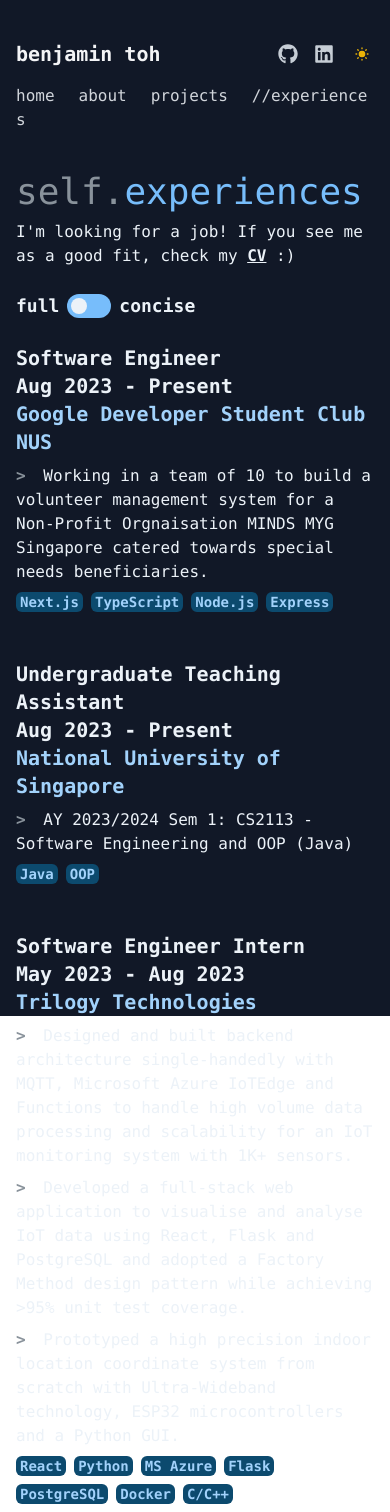
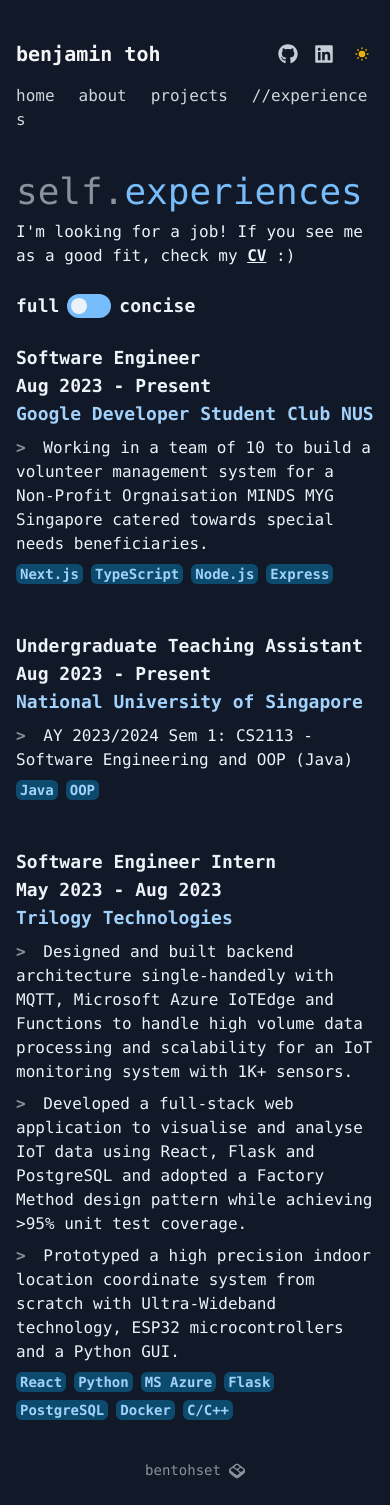
Before and after one commit to bentohset/dev-portfolio, a Next.js app: page /experiences in a window 390 px wide. Built offline with nearby package versions, Linux system fonts and the light colour scheme.

Commit message:
fix: screen height on mobile bug

```diff
--- a/src/components/ExperienceBlock.js
+++ b/src/components/ExperienceBlock.js
@@ -17,11 +17,11 @@
 
         <div className='flex flex-col w-full justify-start'>
           <div className='flex md:flex-row w-full flex-col justify-between md:items-center items-start'>
-            <p className='font-bold text-xl'>{exp.role}</p>
-            <p className='font-bold text-xl'>{exp.period}</p>
+            <p className='font-bold sm:text-xl text-lg'>{exp.role}</p>
+            <p className='font-bold sm:text-xl text-lg'>{exp.period}</p>
           </div>
 
-          <p className='dark:text-[#a2d2fb] font-bold text-xl mb-2'>{exp.company}</p>
+          <p className='dark:text-[#a2d2fb] font-bold sm:text-xl text-lg mb-2'>{exp.company}</p>
           <ul className='space-y-2'>
             {isConcise ? (
               <p>{exp.concise}</p>
--- a/src/components/Footer.js
+++ b/src/components/Footer.js
@@ -1,13 +1,19 @@
 import React, { FC } from 'react';
 import { Container, Text } from '@chakra-ui/react';
+import { SiBento } from 'react-icons/si';
+import { useRouter } from 'next/router'
 
 
 const Footer = () => {
-  return (
-    <Container as='footer' maxW='3xl' pb={6} centerContent>
-      <Text fontSize='sm'>
-        © Benjamin.
+  const router = useRouter()
+
+  // dont show on index.js
+  return router.asPath !== "/" && (
+    <Container as='footer' pb={6} className='flex flex-row justify-center items-center gap-x-2 py-8'>
+      <Text fontSize='sm' className='text-[#89929b]'>
+        bentohset
       </Text>
+      <SiBento color='#89929b'/>
     </Container>
   );
 };
--- a/src/components/Layout.js
+++ b/src/components/Layout.js
@@ -1,14 +1,19 @@
 import React from 'react'
 import Navbar from './Navbar'
 import { Container } from '@chakra-ui/react';
+import Footer from './Footer';
+import ScrollToTopButton from './ScrollToTopButton';
 
 const Layout = ({ children }) => {
   return (
     <main className='flex flex-col bg-[#dfdfdf] dark:bg-gray-900 dark:text-[#ecf2f8] text-[#21262d]'>
         <Navbar/>
-        <Container maxW='3xl' flex={1} minHeight='calc(100vh - 133px)' className='pt-0 md:pt-0'>
+        <Container maxW='3xl' flex={1} minHeight='calc(100vh - 200px)' className=''>
           {children}
+
         </Container>
+        <ScrollToTopButton/>
+        <Footer/>
     </main>
   )
 }
--- a/src/components/SkillsContainer.js
+++ b/src/components/SkillsContainer.js
@@ -53,7 +53,7 @@
 
   return (
     <div className='flex flex-col space-y-4 md:space-y-8 md:items-start'>
-        <div className='flex flex-row space-x-4'>
+        <div className='flex sm:flex-row flex-col sm:space-x-4 space-x-0 space-y-2 sm:space-y-0'>
         <div className='flex flex-col items-start'>
             <div className='flex flex-row items-center hover:text-[#7ce38b] cursor-pointer w-44' onClick={()=>{setLangToggle(prev => !prev)}}>
                 <div className='w-12 flex flex-row items-center'>
@@ -115,7 +115,7 @@
         </div>
         </div>
 
-        <div className='flex flex-row space-x-4'>
+        <div className='flex sm:flex-row flex-col sm:space-x-4 space-x-0 space-y-2 sm:space-y-0'>
         <div className='flex flex-col items-start'>
             <div className='flex flex-row items-center hover:text-[#7ce38b] cursor-pointer w-44' onClick={()=>{setDbToggle(prev => !prev)}}>
                 <div className='w-12 flex flex-row items-center'>
--- a/src/pages/about.js
+++ b/src/pages/about.js
@@ -26,7 +26,7 @@
         },
     ]
   return (
-    <section className='gap-y-4 flex flex-col h-screen'>
+    <section className='gap-y-4 flex flex-col h-full'>
         <Section delay={0.1} margin={0}>
             <h1 className='text-4xl text-[#89929b]'>self.<span className='text-[#cea5fb]'>about</span></h1>
         </Section>
--- a/src/pages/experiences.js
+++ b/src/pages/experiences.js
@@ -13,7 +13,7 @@
   }
 
   return (
-    <section className='gap-y-4 flex flex-col h-screen'>
+    <section className='gap-y-4 flex flex-col h-full'>
       <Section delay={0.1}>
         <div className='flex md:flex-row flex-col gap-x-8 md:items-center items-start gap-y-2 md:gap-y-0'>
           <h1 className='text-4xl text-[#89929b]'>self.<span className='text-[#77bdfb]'>experiences</span></h1>
--- a/src/pages/index.js
+++ b/src/pages/index.js
@@ -18,22 +18,20 @@
   };
 
   return (
-    <section className='h-screen'>
+    <section className='h-screen w-auto '>
       <div className="flex flex-col items-center h-4/6 w-full relative -mt-20">
 
         <div className="w-full h-full justify-center flex ">
           <Model textInput={text}/>
         </div>
+        <div className='sm:-mt-4 -mt-20 flex flex-col w-full'>
+          <div className="h-fit flex flex-col justify-center items-start text-2xl self-center relative sm:w-3/6 md:4/6 w-full">
+            <h1 className='text-left'>Hello world. </h1>
+            <p className='text-left'>I am <span className='text-[#fa7970]'>Benjamin Toh.</span></p>
+            <p className='text-left'>I love <Typewriter/></p>
+          </div>
 
-        <Section delay={0.1} className='w-full'>
-        <div className="w-full h-fit absolute md:inset-x-1/4 inset-x-0 flex flex-col justify-center items-start z-50 text-2xl">
-          <h1 className='text-left'>Hello world. </h1>
-          <p className='text-left'>I am <span className='text-[#fa7970]'>Benjamin Toh.</span></p>
-          <p className='text-left'>I love <Typewriter/></p>
-          <input className='hidden' ref={inputElement} value={text} onChange={(e)=>{setText(e.target.value)}} onBlur={handleInputBlur}/>
         </div>
-        </Section>
-
 
       </div>
     </section>
--- a/src/pages/projects.js
+++ b/src/pages/projects.js
@@ -2,6 +2,7 @@
 
 import ProjectModal from '@/components/ProjectModal'
 import ProjectSection from '@/components/ProjectSection'
+import ScrollToTopButton from '@/components/ScrollToTopButton'
 import Section from '@/components/Section'
 import userData from '@/constants/data'
 import React, { useState } from 'react'
@@ -27,7 +28,7 @@
 
   return (
 
-    <section className='gap-y-8 flex flex-col h-full pb-24'>
+    <section className='gap-y-8 flex flex-col h-full'>
         <Section delay={0.1}>
             <h1 className='text-4xl text-[#89929b]'>self.<span className='text-[#faa356]'>projects</span></h1>
         </Section>
@@ -36,6 +37,7 @@
         ))}
 
         <ProjectModal isOpen={isOpen} project={project} closeModal={closeModal}/>
+
     </section>
   )
 }
```
